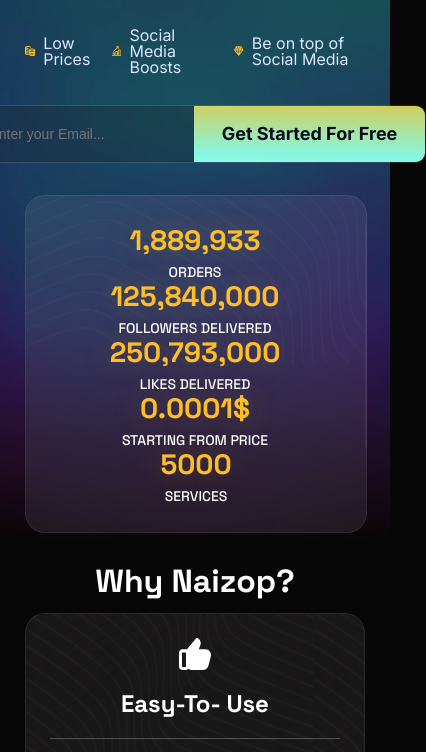
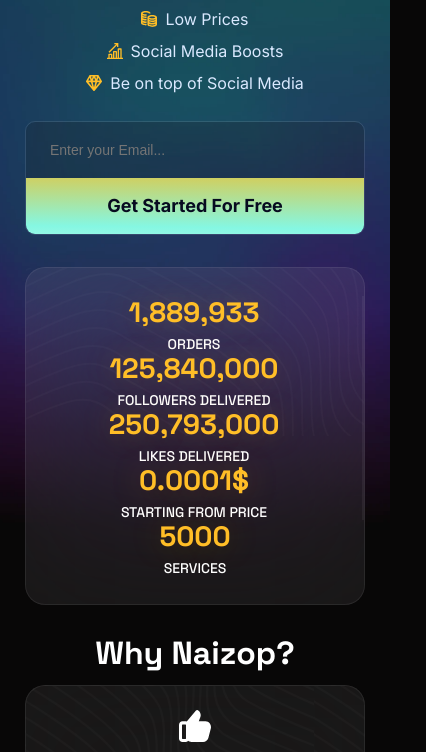
Before and after one commit to N1TAXE/naizop, a plain HTML site: page index.html in a window 390 px wide. Shown: the part 378-1130 px from the top of the page, 426 px wide, since content can reach past the window. Drawn offline with nearby package versions, Linux system fonts and the light colour scheme.

Commit message:
Reviews block OWL Carousel fixes

```diff
--- a/assets/styles/scss/_reset.scss
+++ b/assets/styles/scss/_reset.scss
@@ -45,3 +45,7 @@
 a {
   text-decoration: none;
 }
+
+* {
+  box-sizing: border-box;
+}
--- a/assets/styles/scss/styles.scss
+++ b/assets/styles/scss/styles.scss
@@ -2,12 +2,18 @@
 @import url('https://fonts.googleapis.com/css2?family=Space+Grotesk:wght@300;400;500;600;700&display=swap');
 @import url('https://fonts.googleapis.com/css2?family=Space+Grotesk:wght@300;400;500;600;700&display=swap');
 @import url('https://fonts.googleapis.com/css2?family=Inter:wght@100..900&family=Jost&family=Raleway:wght@100&family=Roboto&display=swap');
+html {
+  position: relative;
+  overflow-x: hidden;
+}
 body.guest {
   background: #080707;
   font-family: 'Inter', sans-serif;
   font-style: normal;
   min-height: 100vh;
   overflow-x: hidden;
+  min-width: 360px;
+  box-sizing: border-box;
 }
 
 .container {
@@ -56,6 +62,10 @@
     display: flex;
     align-items: center;
     justify-content: center;
+    @media screen and (max-width: 768px) {
+      width: 32px;
+      height: 32px;
+    }
   }
 
   &-nav {
@@ -99,6 +109,12 @@
     display: flex;
     align-items: center;
     gap: 16px;
+    @media screen and (max-width: 768px) {
+      gap: 8px;
+      a {
+        font-size: 12px;
+      }
+    }
   }
 }
 
@@ -259,6 +275,19 @@
     border: 1px solid rgba(255, 255, 255, 0.10);
     overflow: hidden;
     width: max-content;
+    @media screen and (max-width: 768px) {
+      width: 100%;
+      flex-direction: column;
+      a {
+        width: 100%;
+      }
+      .main-input {
+        width: 100%;
+        input {
+          width: 100%;
+        }
+      }
+    }
   }
 
   &-input {
@@ -384,6 +413,9 @@
     font-style: normal;
     font-weight: 400;
     line-height: 16px;
+    @media screen and (max-width: 768px) {
+      flex-direction: column;
+    }
     li {
       display: flex;
       align-items: center;
@@ -626,6 +658,9 @@
         justify-content: center;
         align-items: center;
         align-self: stretch;
+        @media screen and (max-width: 768px) {
+          flex-direction: column;
+        }
         &-cart{
           position: relative;
           display: flex;
@@ -637,6 +672,10 @@
           border-right: 1px solid rgba(255, 255, 255, 0.05);
           transition: background-color ease .3s;
           padding: 24px 0;
+          @media screen and (max-width: 768px) {
+            border-right: unset;
+            border-bottom: 1px solid rgba(255, 255, 255, 0.05);
+          }
           &:hover {
             background: rgba(255, 255, 255, 0.05);
           }
@@ -840,6 +879,10 @@
       justify-content: center;
       align-items: center;
       align-self: stretch;
+      @media screen and (max-width: 768px) {
+        flex-direction: column;
+        gap: 16px;
+      }
       &-cart{
         display: flex;
         flex-direction: column;
@@ -898,7 +941,6 @@
       border-radius: 20px;
       &-list{
         position: absolute;
-        width: 100%;
         display: flex;
         justify-content: center;
         align-items: center;
@@ -958,6 +1000,7 @@
             width: 262.286px;
             justify-content: space-between;
             align-items: center;
+            width: 100%;
             &-info{
               display: flex;
               align-items: center;
@@ -1057,6 +1100,9 @@
       justify-content: center;
       align-items: flex-start;
       gap: 32px;
+      @media screen and (max-width: 768px) {
+        flex-direction: column;
+      }
       &-item{
         display: flex;
         align-items: center;
@@ -1121,7 +1167,7 @@
           border-radius: 20px;
           background: rgba(255, 255, 255, 0.05);
           height: auto;
-          max-height: 56px;
+          max-height: 64px;
           overflow: hidden;
           transition: max-height ease .3s;
 
@@ -1441,3 +1487,13 @@
     }
   }
 }
+
+.owl-carousel .owl-stage-outer {
+  /* override */
+  overflow: initial !important;
+}
+
+#bodyContent {
+  /* override */
+  overflow: hidden;
+}
--- a/index.html
+++ b/index.html
@@ -331,8 +331,7 @@
                         </div>
                     </div>
                 </div>
-                <div class="reviews-content-container">
-                    <ul id="swiper-container" class="reviews-content-container-list owl-carousel">
+                <ul class="reviews-content-container owl-carousel">
                     <li class="reviews-content-container-list-item">
                         <div class="reviews-content-container-list-item-content">
                             <div class="reviews-content-container-list-item-content-up">
@@ -600,7 +599,6 @@
                         </div>
                     </li>
                 </ul>
-                </div>
             </div>
         </div>
     </section>
@@ -983,10 +981,30 @@
     <script>
         $(document).ready(function(){
             $(".owl-carousel").owlCarousel({
-                stageClass: 'owl-stage reviews-content-container-list',
-                slideBy: 1,
-                autoplay: true,
+                center: false,
+                items: 3,
                 loop: true,
+                margin: 20,
+                smartSpeed: 1000,
+                //autoplay: true,
+                autoplayTimeout:8000,
+                pauseOnHover: false,
+                responsive:{
+                    360:{
+                        margin: 5,
+                        autoHeight:true,
+                        items: 1
+                    },
+                    768: {
+                        margin: 5,
+                        items: 1,
+                    },
+                    1280:{
+                        margin: 20,
+                        stagePadding: 0,
+                        items: 3
+                    },
+                }
             });
         });
         AOS.init();
```
Also changed, not shown: assets/styles/css/styles.css, 1 other file. Lines whose indentation alone changed are shown as unchanged.
